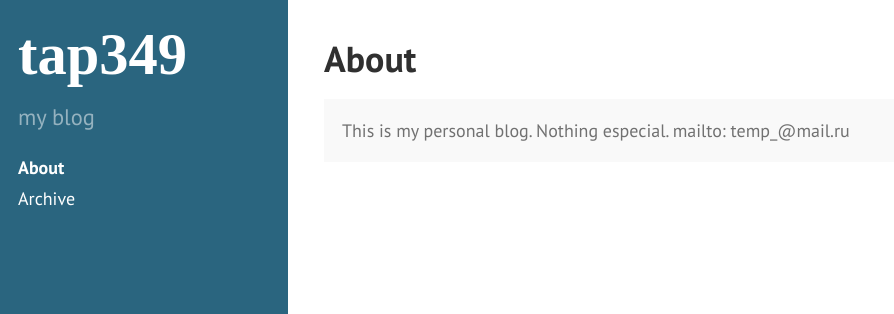
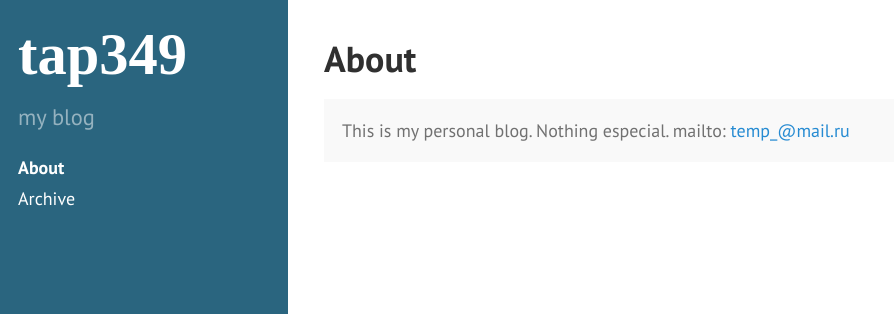
Before and after one commit to tap349/tap349.github.io, a Jekyll site: the page built from about.md, in a window 1280 px wide. Shown: the top 314 px of the page, without its empty margins (0-894 px from the left). Built offline with Jekyll 4.4.1, drawn with Linux system fonts in a browser that asks for light colours; part of the change alters nothing that is shown.

Commit message:
update 2016-04-01_00:22:52

```diff
--- a/about.md
+++ b/about.md
@@ -5,5 +5,6 @@ title: About
 
 <p class="message">
   This is my personal blog. Nothing especial.
-  mailto: temp_@mail.ru
+
+  mailto: <a href='mailto:temp_@mail.ru'>temp_@mail.ru</a>
 </p>
```
